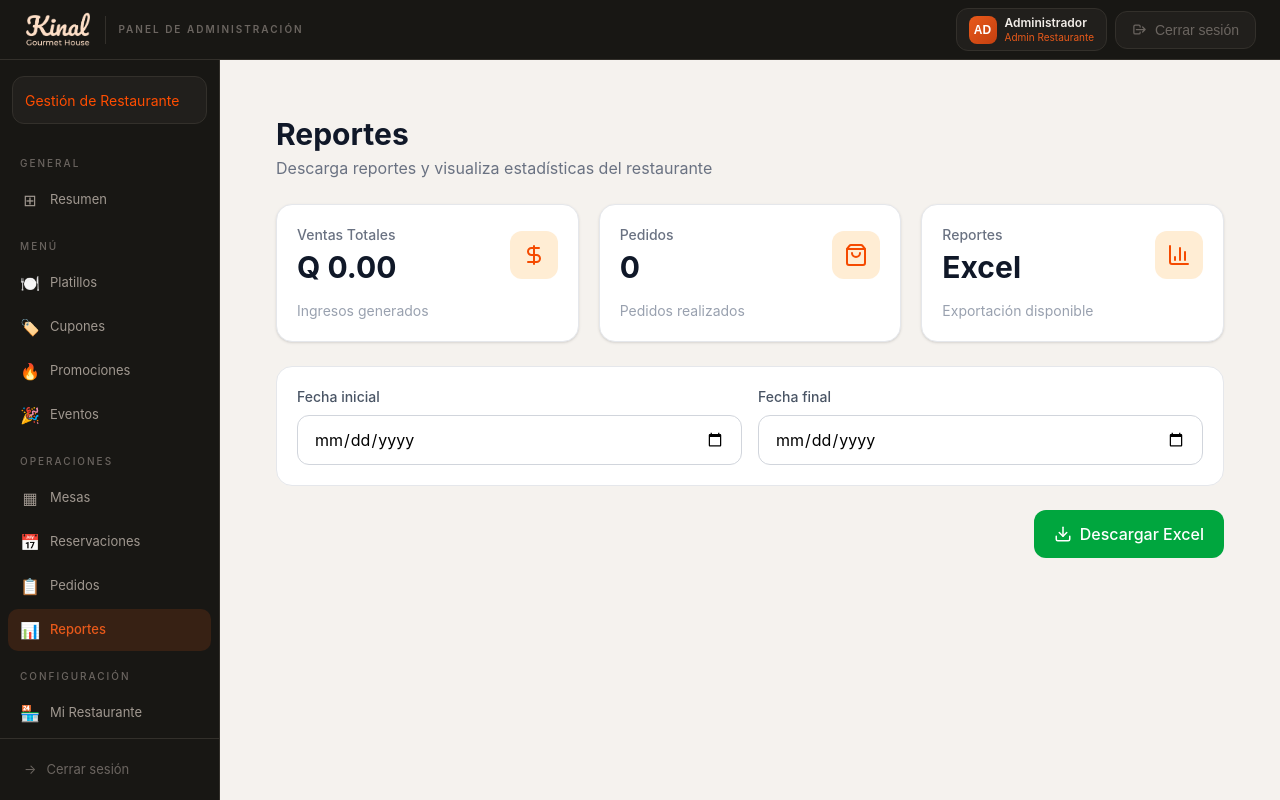
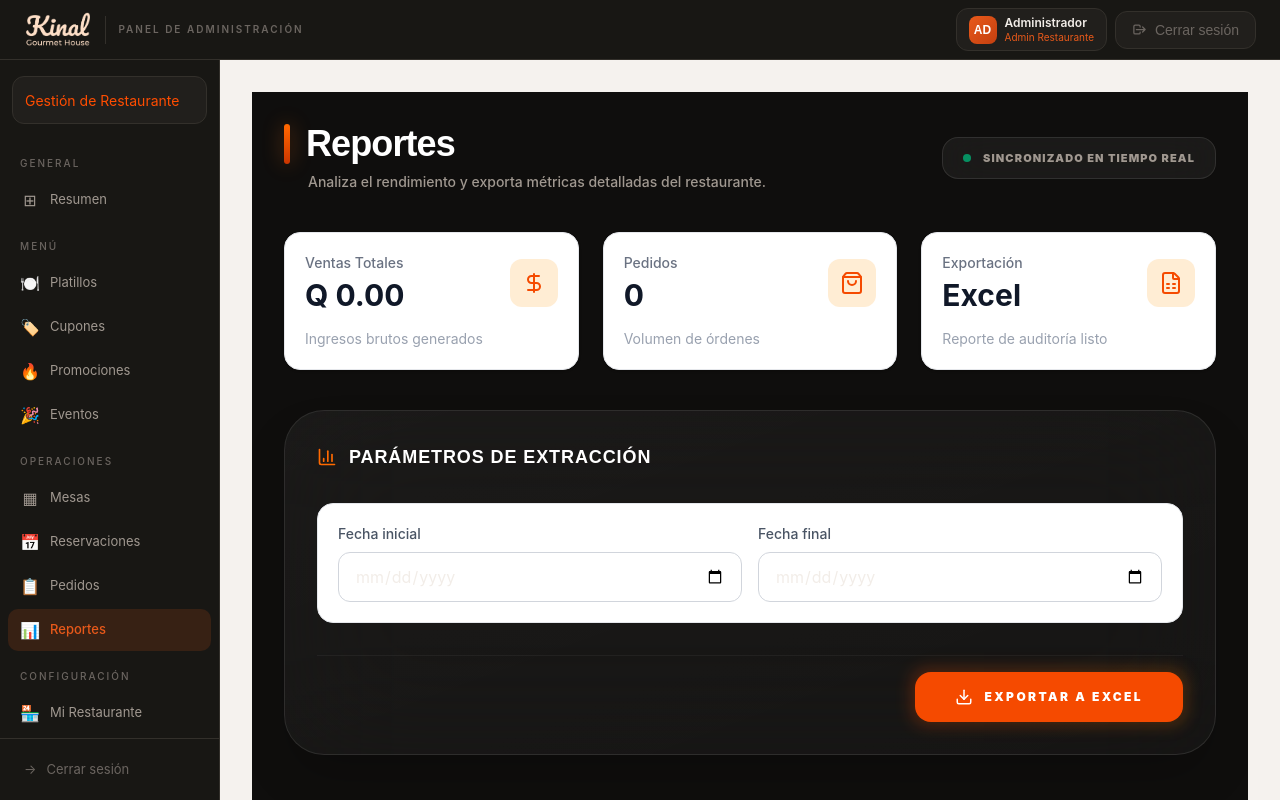
Before and after one commit to cmartinez-2024032/Kinal-Gourmet, a React (Vite) app in the folder Front-Restaurante/: page /adminRestaurante/reportes in a window 1280 px wide. Built offline with nearby package versions, Linux system fonts and the light colour scheme; sample sign-in values are in the browser's storage.

Commit message:
Se cambio el estilo de la pagina de reportes

```diff
--- a/Front-Restaurante/src/features/admin-restaurante/components/DownloadExcelButton.jsx
+++ b/Front-Restaurante/src/features/admin-restaurante/components/DownloadExcelButton.jsx
@@ -1,15 +1,31 @@
-import { Download } from "lucide-react";
+import { Download, Loader2 } from "lucide-react";
 
-export const DownloadExcelButton = ({ onDownload, loading }) => {
+export const DownloadExcelButton = ({ onDownload, loading, className }) => {
     return (
         <button
             onClick={onDownload}
             disabled={loading}
-            className="flex items-center gap-2 bg-green-600 hover:bg-green-700 disabled:bg-green-300 text-white px-5 py-3 rounded-xl font-medium transition active:scale-[0.98]"
+            className={className || `
+                group relative flex items-center gap-3 px-8 py-4
+                bg-emerald-600 hover:bg-emerald-500
+                disabled:opacity-50 disabled:cursor-not-allowed
+                text-white rounded-2xl font-black text-xs uppercase tracking-[0.2em]
+                transition-all duration-300 shadow-xl shadow-emerald-900/20
+                hover:-translate-y-1 active:scale-95 overflow-hidden
+            `}
         >
-            <Download size={18} />
+            {/* Glossy overlay effect */}
+            <div className="absolute inset-0 bg-gradient-to-tr from-white/10 to-transparent opacity-0 group-hover:opacity-100 transition-opacity duration-300" />
 
-            {loading ? "Descargando..." : "Descargar Excel"}
+            {loading ? (
+                <Loader2 size={18} className="animate-spin" />
+            ) : (
+                <Download size={18} className="group-hover:bounce transition-transform duration-300" />
+            )}
+
+            <span className="relative z-10">
+                {loading ? "Generando Archivo..." : "Exportar a Excel"}
+            </span>
         </button>
     );
 };
--- a/Front-Restaurante/src/features/admin-restaurante/pages/ReportsPage.jsx
+++ b/Front-Restaurante/src/features/admin-restaurante/pages/ReportsPage.jsx
@@ -1,5 +1,5 @@
 import { useState } from "react";
-import { BarChart3, DollarSign, ShoppingBag } from "lucide-react";
+import { BarChart3, DollarSign, ShoppingBag, FileSpreadsheet } from "lucide-react";
 
 import { ReportFilters } from "../components/ReportFilters";
 import { DownloadExcelButton } from "../components/DownloadExcelButton";
@@ -24,7 +24,6 @@ export const ReportsPage = () => {
     };
 
     const handleDownload = async () => {
-
         if (!filters.startDate || !filters.endDate) {
             alert("Debes seleccionar ambas fechas");
             return;
@@ -37,60 +36,102 @@ export const ReportsPage = () => {
     };
 
     return (
-        <div className="p-6 space-y-6">
+        <div className="w-full min-h-screen text-[#F2EDE8] relative overflow-x-hidden p-6 md:p-8 bg-[#0F0E0D]">
+
+            {/* Cinematic Background Glows */}
+            <div className="pointer-events-none fixed inset-0 overflow-hidden -z-10">
+                <div className="absolute top-[-10%] right-[-10%] w-[600px] h-[600px] rounded-full bg-orange-600/10 blur-[120px] animate-pulse" />
+                <div className="absolute bottom-[5%] left-[-10%] w-[500px] h-[500px] rounded-full bg-amber-700/5 blur-[100px]" />
+            </div>
+
+            <div className="max-w-[1200px] mx-auto space-y-10">
 
                 {/* HEADER */}
+                <div className="flex flex-col md:flex-row md:items-center justify-between gap-6">
                     <div>
-                <h1 className="text-3xl font-bold text-gray-900">
+                        <div className="flex items-center gap-4 mb-2">
+                            <div className="w-1.5 h-10 rounded-full bg-gradient-to-b from-orange-500 to-orange-700 shadow-[0_0_20px_rgba(249,115,22,0.4)]" />
+                            <h1 className="text-4xl font-black tracking-tight text-white" style={{ fontFamily: 'Syne, sans-serif' }}>
                                 Reportes
                             </h1>
-
-                <p className="text-gray-500 mt-1">
-                    Descarga reportes y visualiza estadísticas del restaurante
+                        </div>
+                        <p className="text-sm font-medium text-[#A09890] pl-6">
+                            Analiza el rendimiento y exporta métricas detalladas del restaurante.
                         </p>
                     </div>
 
-            {/* CARDS */}
-            <div className="grid grid-cols-1 md:grid-cols-3 gap-5">
+                    <div className="flex items-center gap-3 bg-white/5 backdrop-blur-xl border border-white/10 px-5 py-3 rounded-2xl">
+                        <div className="w-2 h-2 rounded-full bg-emerald-500 animate-pulse" />
+                        <span className="text-[11px] font-black uppercase tracking-widest text-[#A09890]">Sincronizado en tiempo real</span>
+                    </div>
+                </div>
 
+                {/* STATS CARDS */}
+                <div className="grid grid-cols-1 md:grid-cols-3 gap-6">
                     <ReportCard
                         title="Ventas Totales"
                         value="Q 0.00"
                         icon={DollarSign}
-                    description="Ingresos generados"
+                        description="Ingresos brutos generados"
+                        className="bg-white/[0.03] backdrop-blur-xl border-white/5 rounded-[32px] p-8 hover:bg-white/[0.06] transition-all duration-500 hover:-translate-y-1"
                     />
 
                     <ReportCard
                         title="Pedidos"
                         value="0"
                         icon={ShoppingBag}
-                    description="Pedidos realizados"
+                        description="Volumen de órdenes"
+                        className="bg-white/[0.03] backdrop-blur-xl border-white/5 rounded-[32px] p-8 hover:bg-white/[0.06] transition-all duration-500 hover:-translate-y-1"
                     />
 
                     <ReportCard
-                    title="Reportes"
+                        title="Exportación"
                         value="Excel"
-                    icon={BarChart3}
-                    description="Exportación disponible"
+                        icon={FileSpreadsheet}
+                        description="Reporte de auditoría listo"
+                        className="bg-white/[0.03] backdrop-blur-xl border-white/5 rounded-[32px] p-8 hover:bg-white/[0.06] transition-all duration-500 hover:-translate-y-1"
                     />
-
                 </div>
 
-            {/* FILTROS */}
+                {/* FILTROS SECTION (GLASS) */}
+                <div className="bg-white/[0.03] backdrop-blur-3xl border border-white/10 rounded-[40px] p-8 shadow-2xl relative overflow-hidden">
+                    <div className="absolute inset-0 bg-gradient-to-br from-white/[0.02] to-transparent pointer-events-none" />
+
+                    <div className="relative z-10 space-y-8">
+                        <div className="flex items-center gap-3">
+                            <BarChart3 className="text-orange-500 w-5 h-5" />
+                            <h2 className="text-lg font-black text-white uppercase tracking-wider" style={{ fontFamily: 'Syne, sans-serif' }}>
+                                Parámetros de Extracción
+                            </h2>
+                        </div>
+
                         <ReportFilters
                             startDate={filters.startDate}
                             endDate={filters.endDate}
                             onChange={handleChange}
                         />
 
-            {/* BOTÓN */}
-            <div className="flex justify-end">
+                        {/* BOTÓN DE DESCARGA */}
+                        <div className="flex justify-end pt-4 border-t border-white/5">
+                            <div className="group relative">
+                                <div className="absolute -inset-1 bg-gradient-to-r from-orange-600 to-amber-600 rounded-2xl blur opacity-25 group-hover:opacity-50 transition duration-1000 group-hover:duration-200"></div>
                                 <DownloadExcelButton
                                     onDownload={handleDownload}
                                     loading={loading}
+                                    className="relative px-10 py-4 bg-orange-600 hover:bg-orange-500 text-white rounded-2xl font-black text-xs uppercase tracking-[0.2em] transition-all duration-300 active:scale-95 flex items-center gap-3"
                                 />
                             </div>
+                        </div>
+                    </div>
+                </div>
 
+                {/* INFO FOOTER */}
+                <div className="text-center py-6">
+                    <p className="text-[10px] font-bold text-[#6B6560] uppercase tracking-[0.3em]">
+                        Los archivos generados cumplen con el formato estándar de auditoría fiscal.
+                    </p>
+                </div>
+            </div>
         </div>
     );
 };
```
Lines whose indentation alone changed are shown as unchanged.
